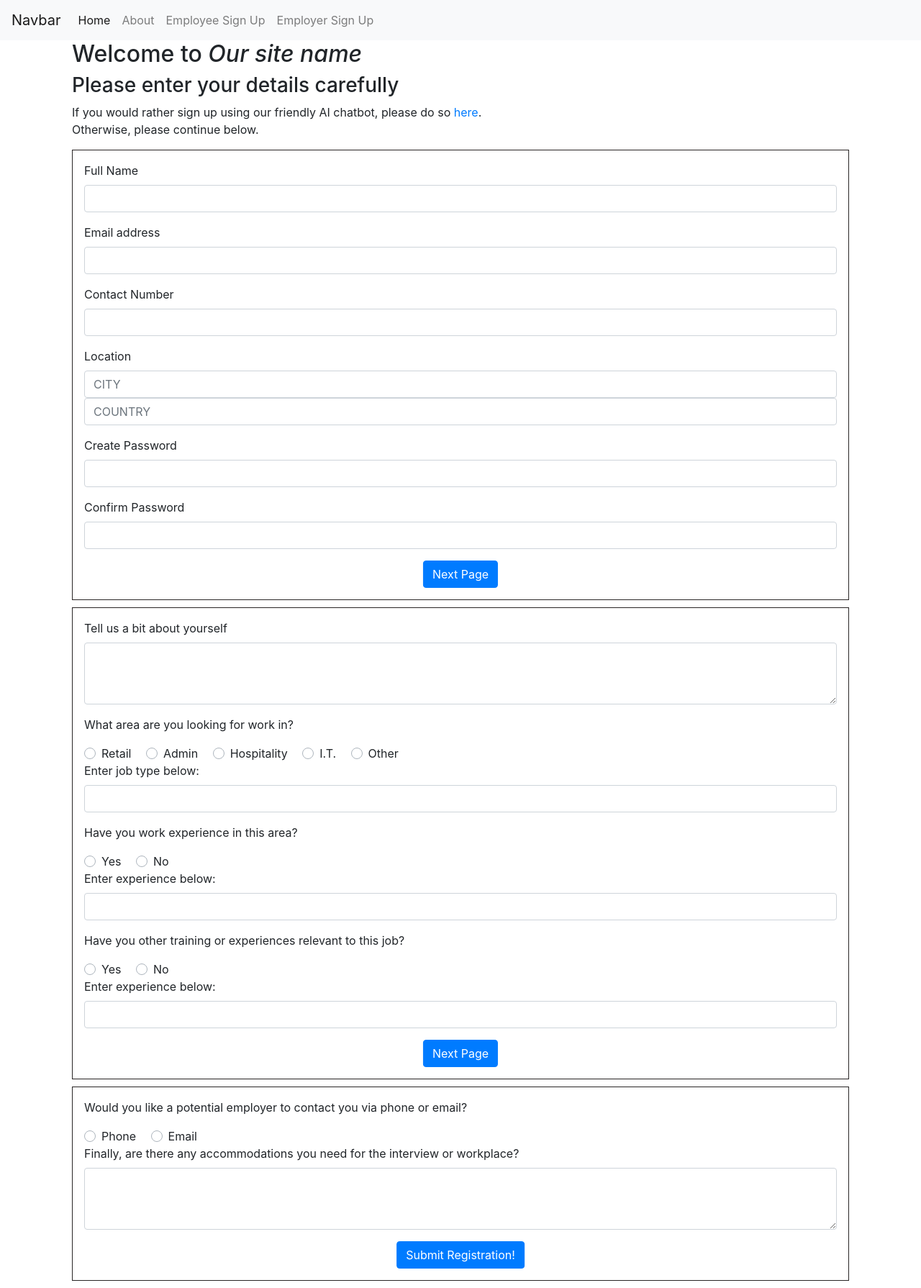
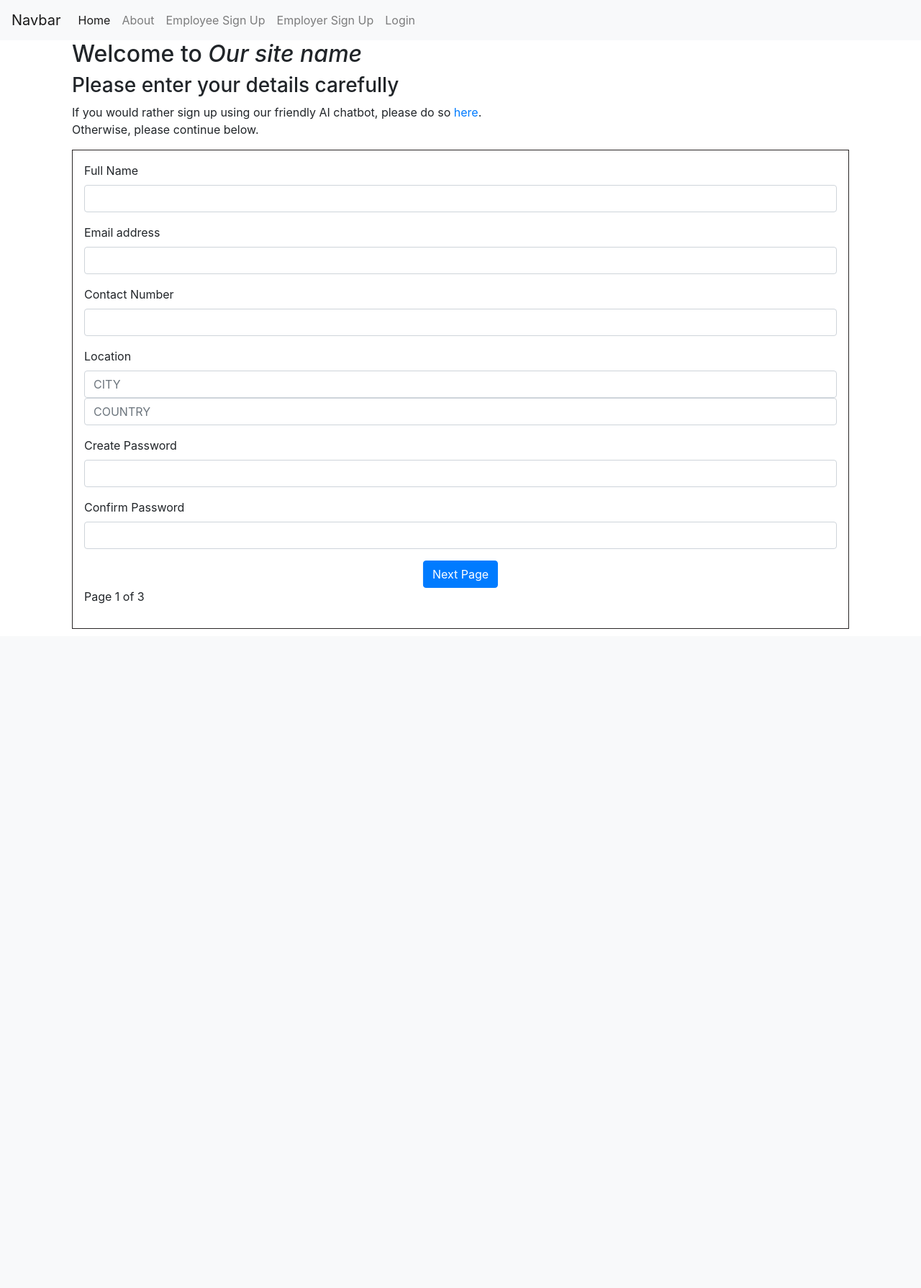
Before and after one commit to irasan/trustinsoda, a Flask app: page /employee_register in a window 1280 px wide. Shown: the whole page at 72% size. After the commit the page ends 874 px from the top, so only its background shows below. Run offline with Flask 2, Linux system fonts and the light colour scheme; some libraries are stand-ins or nearby versions.

Commit message:
Add js to employee registration form

```diff
--- a/app.py
+++ b/app.py
@@ -38,6 +38,7 @@ def employee_register():
 @app.route("/employer_register")
 def employer_register():
     return render_template("employer_register.html")
+
 
 @app.route("/register", methods=["GET", "POST"])
 def register():
--- a/static/css/style.css
+++ b/static/css/style.css
@@ -22,3 +22,7 @@ form {
     left: 50%;
     transform: translateX(-50%);
 }
+
+.success-message{
+    border: 1px solid green;
+}
--- a/static/js/script.js
+++ b/static/js/script.js
@@ -0,0 +1,46 @@
+window.onload = function(){
+    console.log("hello")
+};
+
+// Add event listeners for employee registration form
+let employeeF1 = document.getElementById('employee-form-page-1');
+employeeF1.style.display="block";
+let employeeF2 = document.getElementById('employee-form-page-2');
+employeeF2.style.display="none";
+let employeeF3 = document.getElementById('employee-form-page-3');
+employeeF3.style.display="none";
+let successBox = document.getElementById('success-box');
+successBox.style.display="none";
+
+
+let formB1 = document.getElementById('form-b-1');
+let formB2 = document.getElementById('form-b-2');
+let formB3 = document.getElementById('form-b-3');
+
+
+
+formB1.addEventListener('click', function(){
+    console.log("the form-b-1 button was pressed");
+    if (employeeF2.style.display === "none") {
+        employeeF2.style.display = "block";
+        employeeF1.style.display = "none";
+      } else {
+          console.log("But the if statement is wrong")
+      }
+});
+
+formB2.addEventListener('click', function(){
+    console.log("the form-b-2 button was pressed");
+    if (employeeF3.style.display === "none") {
+        employeeF3.style.display = "block";
+        employeeF2.style.display = "none";
+      } else {
+          console.log("But the if statement is wrong")
+      }
+});
+
+formB3.addEventListener('click', function(){
+    console.log("the form-b-3 button was pressed");
+    employeeF3.style.display = "none";
+    successBox.style.display = "block";
+});
--- a/templates/base.html
+++ b/templates/base.html
@@ -37,6 +37,9 @@
                 <li class="nav-item">
                   <a class="nav-link" href="{{ url_for('employer_register') }}">Employer Sign Up</a>
                 </li>
+                <li class="nav-item">
+                  <a class="nav-link" href="{{ url_for('login') }}">Login</a>
+                </li>
               </ul>
             </div>
           </nav>
--- a/templates/employee_register.html
+++ b/templates/employee_register.html
@@ -18,8 +18,8 @@
       </div>
 
       <div class="form-group">
-        <label for="exampleInputEmail1">Email address</label>
-        <input type="email" class="form-control" id="exampleInputEmail1" required>
+        <label for="email-address">Email address</label>
+        <input type="email" class="form-control" id="email-address" required>
       </div>
 
       <div class="form-group">
@@ -38,22 +38,23 @@
       </div>
 
       <div class="form-group">
-        <label for="exampleInputPassword1">Create Password</label>
-        <input type="password" class="form-control" id="exampleInputPassword1" required>
+        <label for="create-password">Create Password</label>
+        <input type="password" class="form-control" id="create-password" required>
       </div>
 
       <div class="form-group">
-        <label for="exampleInputPassword2">Confirm Password</label>
-        <input type="password" class="form-control" id="exampleInputPassword2" required>
+        <label for="confirm-password">Confirm Password</label>
+        <input type="password" class="form-control" id="confirm-password" required>
       </div>
 
-      <button type="submit" class="btn btn-primary next-page">Next Page</button>
+      <button type="button" class="btn btn-primary next-page" id="form-b-1">Next Page</button>
+        <p class="page-count">Page 1 of 3</p>
     </form>
 
     <form id="employee-form-page-2">
       <div class="form-group">
-        <label for="exampleFormControlTextarea1">Tell us a bit about yourself</label>
-        <textarea class="form-control" id="exampleFormControlTextarea1" rows="3"></textarea>
+        <label for="info-area">Tell us a bit about yourself</label>
+        <textarea class="form-control" id="info-area" rows="3"></textarea>
       </div>
 
       <p> What area are you looking for work in? </p>
@@ -111,8 +112,10 @@
       </div>
 
 
-      <button type="submit" class="btn btn-primary next-page">Next Page</button>
+      <button type="button" class="btn btn-primary next-page" id="form-b-2">Next Page</button>
+      <p class="page-count">Page 2 of 3</p>
     </form>
+
 
     <form id="employee-form-page-3">
       <p>Would you like a potential employer to contact you via phone or email?</p>
@@ -130,8 +133,16 @@
         <textarea class="form-control" id="supports-box" rows="3"></textarea>
       </div>
 
-      <button type="submit" class="btn btn-primary next-page">Submit Registration!</button>
+      <button type="submit" class="btn btn-primary next-page" id="form-b-3">Submit Registration!</button>
+      <p class="page-count">Page 3 of 3</p>
     </form>
+  </div>
+
+  <div class="container" id="success-box">
+    <p class="success-message">
+      Success! Your registration is complete. <br>
+      View your profile <a href=#>here</a> or logout <a href=#>here</a>.
+    </p>
   </div>
 
 
```
Also changed, not shown: templates/employer_register.html (+6 -6 lines), templates/login.html (+20 -1 lines).
